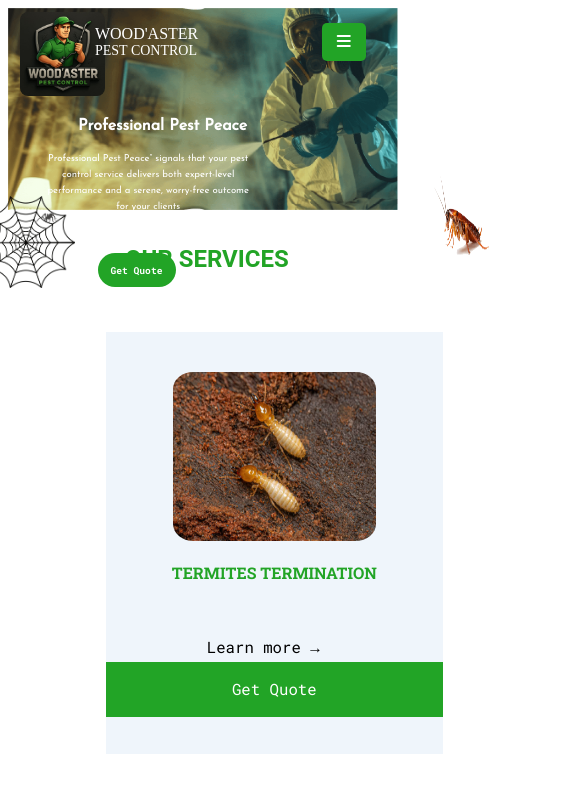
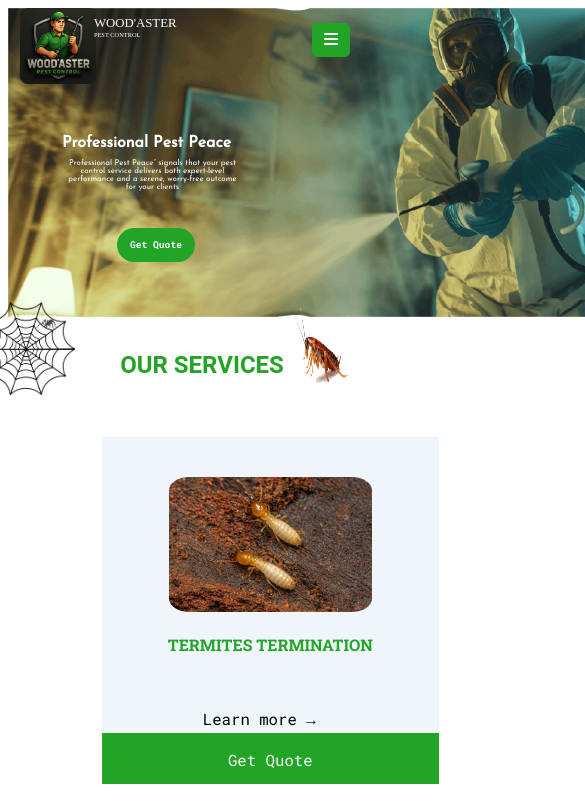
Before and after one commit to palakgupta1675/woodaster, a plain HTML site: page index.html in a window 390 px wide. Shown: the top 806 px of the page, 585 px wide, since content can reach past the window. Drawn offline with nearby package versions, Linux system fonts and the light colour scheme; a web font is replaced by a local one.

Commit message:
change 1 of website

```diff
--- a/index.html
+++ b/index.html
@@ -33,7 +33,7 @@
     <label for="menu-toggle" class="menu-btn"><i class="fa fa-bars"></i></label>
     <input type="checkbox" id="menu-toggle">
     <div class="dropdown-content">
-      <a href="index.html">Services</a>
+      <a href="services.html">Services</a>
       <a href="aboutus.html">About us</a>
       <a href="contactus.html">Contact us</a>
 
--- a/styles/home-style.css
+++ b/styles/home-style.css
@@ -1,6 +1,9 @@
 body{
-    height:100%;
-    width:100%;
+    left:0%;
+    top:0%;
+    right:0%;
+    height:auto;
+    width:auto;
 }
 .hero-container{
 
@@ -8,16 +11,13 @@ body{
     left:0%;
     right:0%;
     width: 100%;
-    height:auto;
+    height:60%;
 
 }
 .hero-image{
     position: relative;
-    top:0%;
-    right:0%;
-    left:0%;
     width: 100%;
-    height: auto;
+    height: 100%;
 
 
 }
@@ -95,11 +95,11 @@ header {
     .menu-btn {
       background-color:#22A426;
       color: white;
-      padding: 10px 15px;
+      padding: 2% 3%;
       cursor: pointer;
       border-radius: 5px;
       display: none;
-      margin-right: 5%;
+      margin-right: 7%;
       margin-top: 2%;
     }
 
@@ -873,20 +873,27 @@ footer {
 
 /* 📱 MOBILE MEDIA QUERY */
 @media (min-width:360px) and (max-width: 768px) {
+  body{
+    overflow-x: hidden;
+  }
   header {
-    height: 10%;
-    padding: 0.5rem;
+    height: 5%;
+    padding: 3% 1%;
+    position: fixed;
   }
   .logo {
-    width:10vh;
+    width:9vh;
     margin-top: 0vh;
     left: 5%;
-    height: 10vh;
+    height:9vh;
   }
   .name1 {
-    font-size: 1rem;
+    font-size: 0.8rem;
     margin-top: 0vh;
     margin-left:5vh;
+  }
+  .name1 p{
+    font-size: 0.4rem;
   }
 
   .nav-bar {
@@ -909,25 +916,36 @@ footer {
     left: auto;
     top:30%   /* ensure left side positioning doesnt override right */
   }
+  .hero-container{
+    width:160%;
+    height:auto;
+  }
+  .hero-image{
+    height:100%;
+    width:100%;
+  }
 
   .hero-title {
     font-size: 1rem;
-    line-height: 2rem;
-    width: 90%;
-    left: 20%;
-    top:13%;
+    line-height: 1rem;
+    width: 50%;
+    margin-left: 5%;
+    top:16%;
+    text-align: center;
+
   }
   .hero-title p{
-    width: 60%;
-    font-size: 0.60rem;
-    margin-left: -10%;
+    width: 90%;
+    font-size: 0.5rem;
+    margin-left: 8%;
+    line-height: 0.5rem;
 
   }
   .hero-button {
     height:4%;
     width: 20%;
-    top: 30%;
-    left: 25%;
+    top: 27%;
+    left: 30%;
     font-size: 0.6rem;
   }
   .spider-net{
@@ -938,17 +956,22 @@ footer {
     margin-left:30%;
   }
   .cockroach-png{
-    margin-left:50vh;
-    margin-top: -15vh;
+    margin-left:72%;
+    margin-top: -27%;
   }
   .services-container {
     grid-template-columns: 1fr;
-    row-gap: 20px;
+    row-gap: 3%;
     margin-left: 25%;
     margin-right: 20%;
   }
+  .services-box{
+    height:40vh;
+    width:40vh;
+  }
   .our-product-section{
-    margin-top: 30%;
+    margin-top: 170%;
+    width:160%;
   }
   .our-product-text{
     font-size: 1.5rem;
@@ -959,12 +982,13 @@ footer {
     margin-top: -5%;
   }
   .our-product-spider{
-    margin-left: 75%;
-    margin-top: -20%;
+    margin-left: 90%;
+    margin-top: -22%;
     height: auto;
   }
   .our-product-container{
     padding:3%;
+    margin-right: 10%;
   }
   .our-product-description{
     font-size: 0.80rem;
@@ -976,6 +1000,9 @@ footer {
     margin-top: -15%;
     height:30%;
   }
+  .sector-section{
+    margin-top:30%;
+  }
   .service-sector-text{
     font-size: 1.5rem;
     margin-left: 30%;
@@ -986,8 +1013,12 @@ footer {
     margin-top: -15%;
   }
   .icon-container {
+    margin-left: 15%;
     grid-template-columns: 1fr 1fr;
     row-gap: 20px;
+  }
+  .why-needed-section{
+    width:160%;
   }
   .why-needed-text{
     font-size: 1.5rem;
@@ -1002,11 +1033,14 @@ footer {
   }
   .why-needed-bee{
     height:auto;
-    margin-top: -15%;
-    margin-left: 75%;
+    margin-top: -22%;
+    margin-left: 100%;
   }
   .why-needed-box p{
     font-size: 0.8rem;
+  }
+  .what-people-say-section{
+    width:150%;
   }
   .what-people-say-text{
     font-size: 1.5rem;
@@ -1019,7 +1053,7 @@ footer {
   .inquiry-form-container {
     height: auto;
     grid-template-columns: 1fr;
-    width: 70%;
+    width: 100%;
     transform: translateY(20px);
     margin-bottom: -15%;
     padding: 8% 5%;
@@ -1055,7 +1089,8 @@ footer {
 
     }
   footer {
-    margin-top: 100%;
+    width: 150%;
+    margin-top: 140%;
     padding: 15% 5% 5% 5%;
     text-align: center;
     padding-top: 160%;
@@ -1091,7 +1126,11 @@ footer {
    .map iframe {
     width: 50vh;
     height: 50vh;
-    margin-left: -7vh;
+    margin-left: 10vh;
     margin-right: 7vh;
+    margin-top: -10%;
+  }
+  .footer-bottom{
+    width:160%;
   }
 }
```
